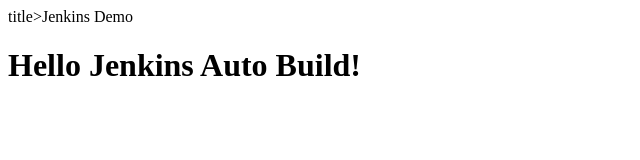
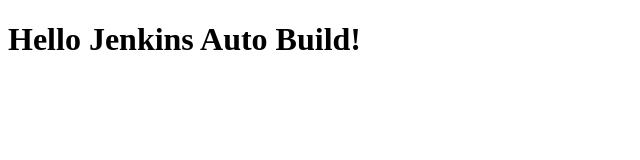
Before and after one commit to tusharsabale/jenkins_automation_testing, a plain HTML site: page index.html in a window 1280 px wide. Shown: the whole page, without its empty margins (0-640 px from the left). Drawn offline with Linux system fonts and the light colour scheme.

Commit message:
Update index.html

```diff
--- a/index.html
+++ b/index.html
@@ -4,7 +4,7 @@
     <title>Jenkins Demo</title>
     <title>Jenkins Demo</title>
     <title>Jenkins Demo</title>
-    title>Jenkins Demo</title>
+
 </head>
 <body>
     <h1>Hello Jenkins Auto Build!</h1>
```
